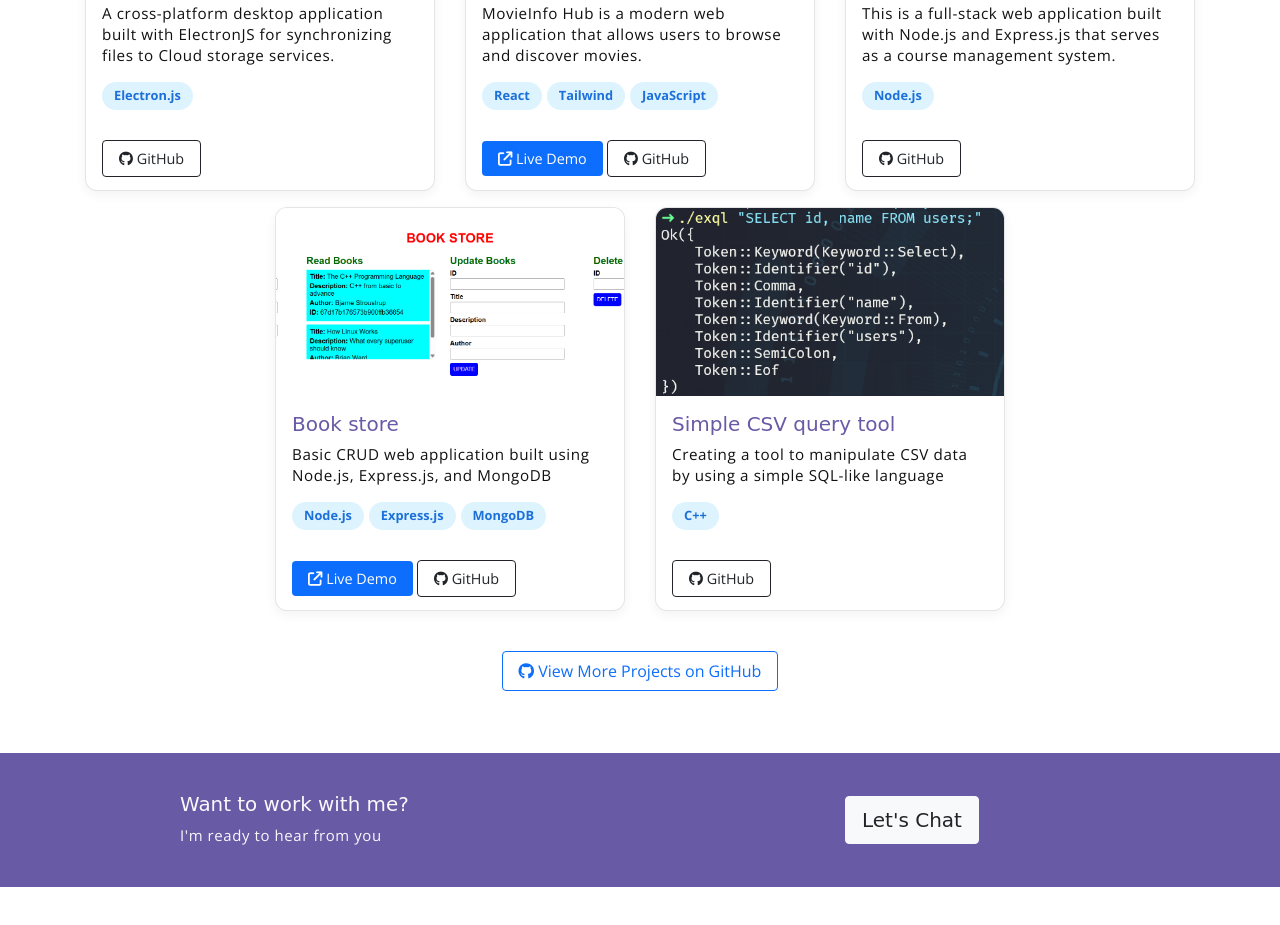
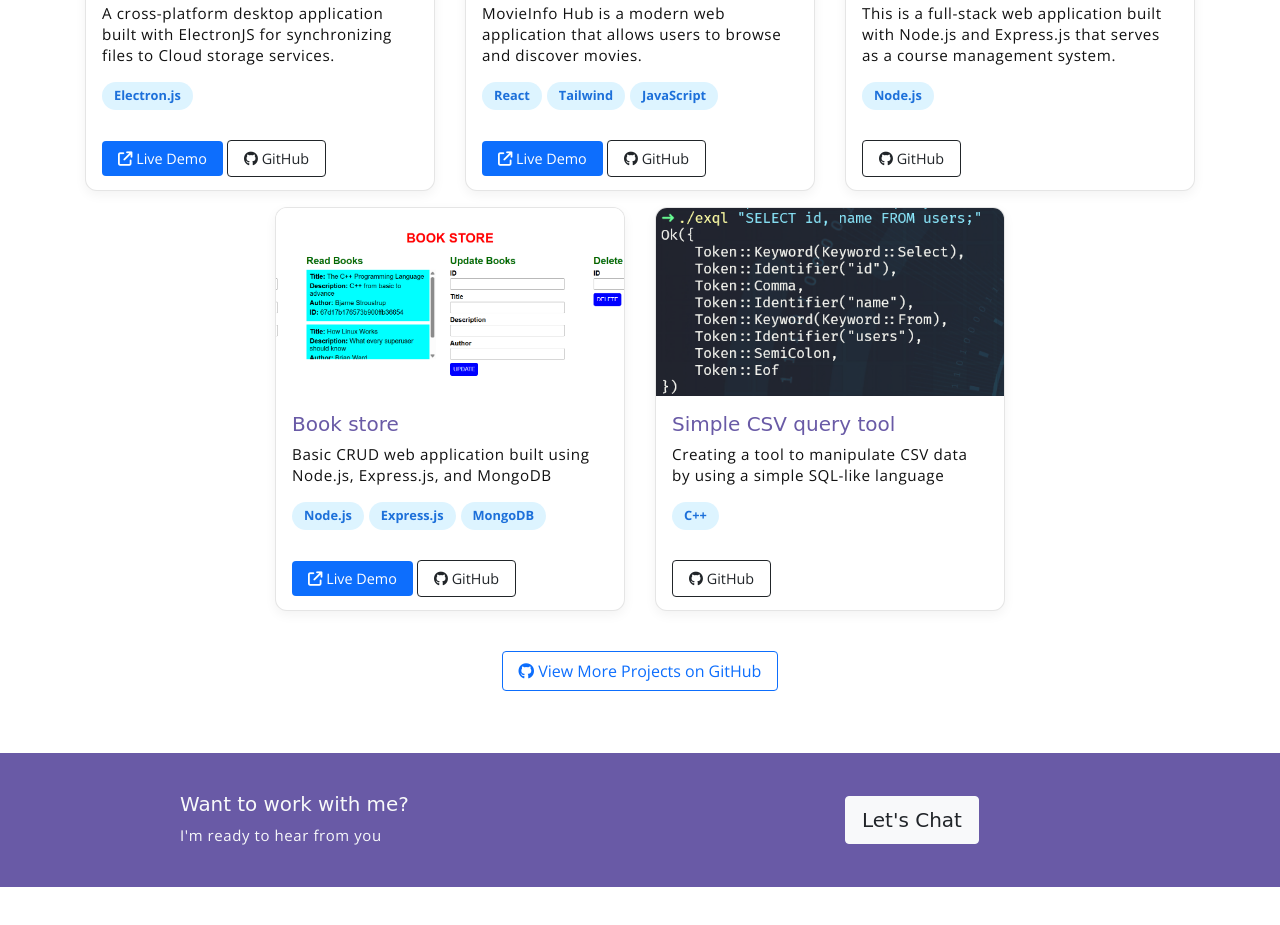
Before and after one commit to BaoDuong254/portfolio, a website: page public/index.html in a window 1280 px wide. Shown: the part 4317-5242 px from the top of the page. Drawn offline with nearby package versions, Linux system fonts and the light colour scheme; a web font is replaced by a local one.

Commit message:
Add live demo link to project card footer

```diff
--- a/public/index.html
+++ b/public/index.html
@@ -778,6 +778,16 @@
                             </div>
                             <div class="project-card__footer">
                                 <a
+                                    href="https://drive.google.com/file/d/1wV0Iv50ssLmSAzVNi9JBM9Avd2p8TR_a/view?usp=sharing"
+                                    class="project-card__btn project-card__btn--primary"
+                                    target="_blank"
+                                    rel="noopener"
+                                    ><i
+                                        class="fa-solid fa-arrow-up-right-from-square"
+                                    ></i>
+                                    Live Demo</a
+                                >
+                                <a
                                     href="https://github.com/TickLabVN/file-synchronizer"
                                     class="project-card__btn project-card__btn--outline"
                                     target="_blank"
```
